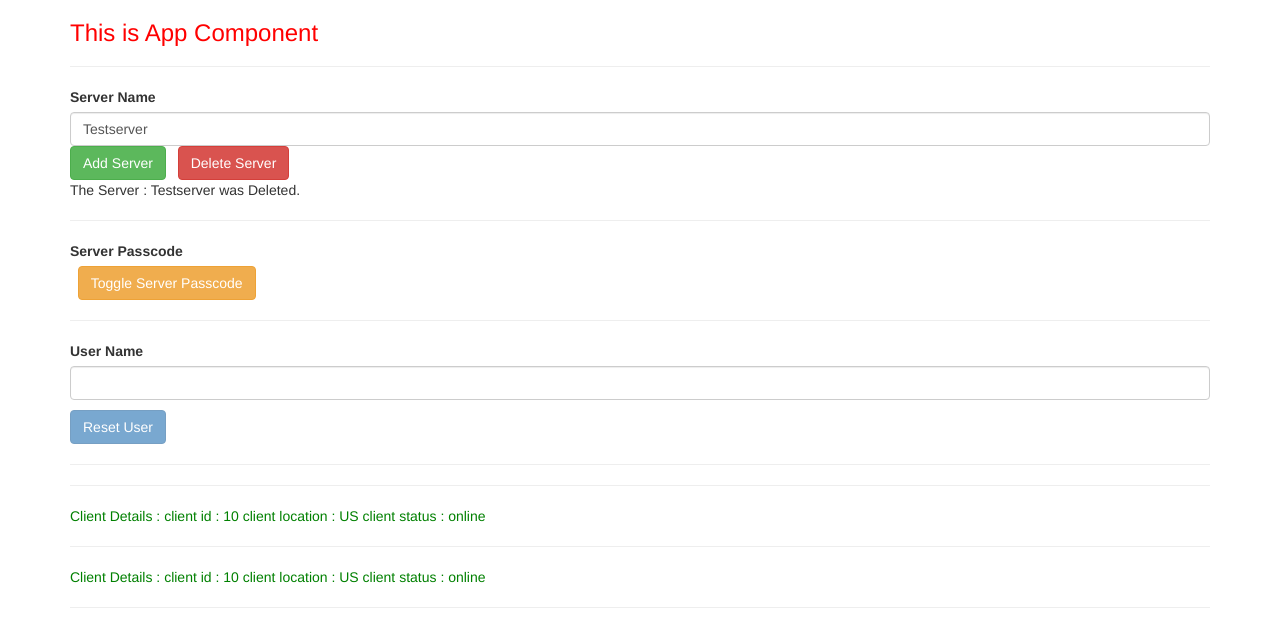
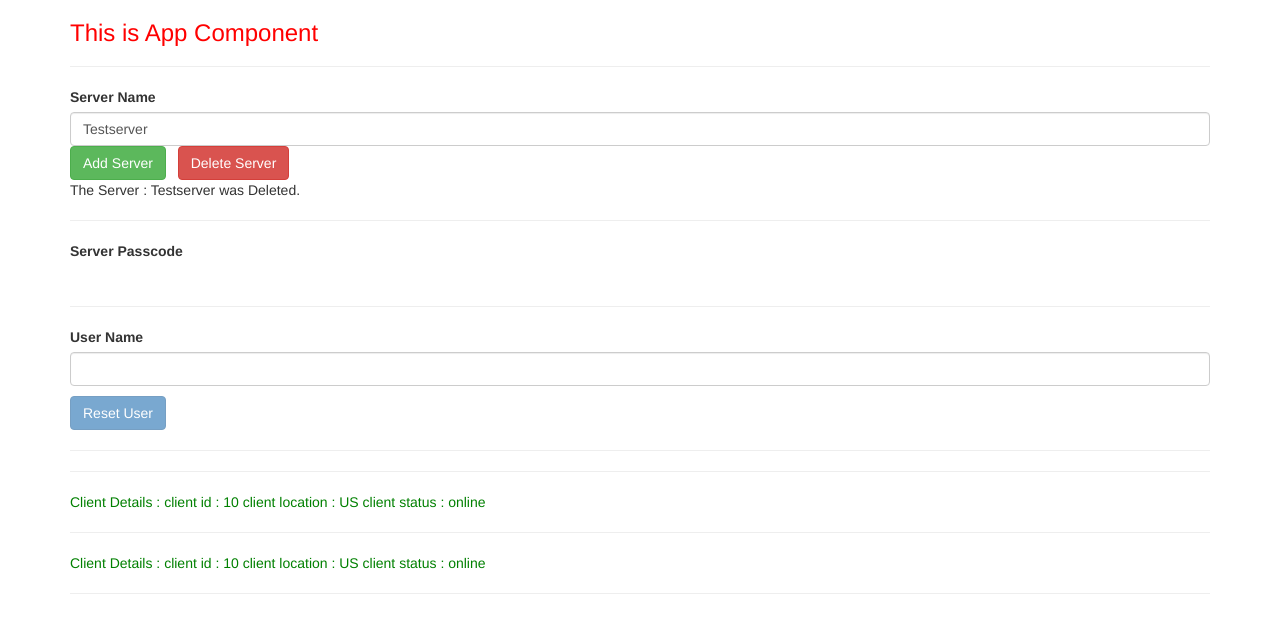
Before and after one commit to AmeyaChavre/Ng-Server-Client, an Angular app in the folder ng8-app/: page / in a window 1280 px wide. Shown: the top 622 px of the page. Built offline with nearby package versions, Linux system fonts and the light colour scheme.

Commit message:
Commit#330

```diff
--- a/ng8-app/src/app/servers/servers.component.html
+++ b/ng8-app/src/app/servers/servers.component.html
@@ -50,9 +50,9 @@ Delete Server
 <label>Server Passcode</label>
 <br>
 &nbsp;
-<button class="btn btn-warning" (click)="passcodeReveal=!passcodeReveal">
+<!--button class="btn btn-warning" (click)="passcodeReveal=!passcodeReveal">
 Toggle Server Passcode
-</button>
+</button-->
 <p *ngIf="passcodeReveal">PassCode :: Hello! I am Johnny Cash!</p>
 <hr>
 <!--------------------------------------------------------------------------------------->
```
